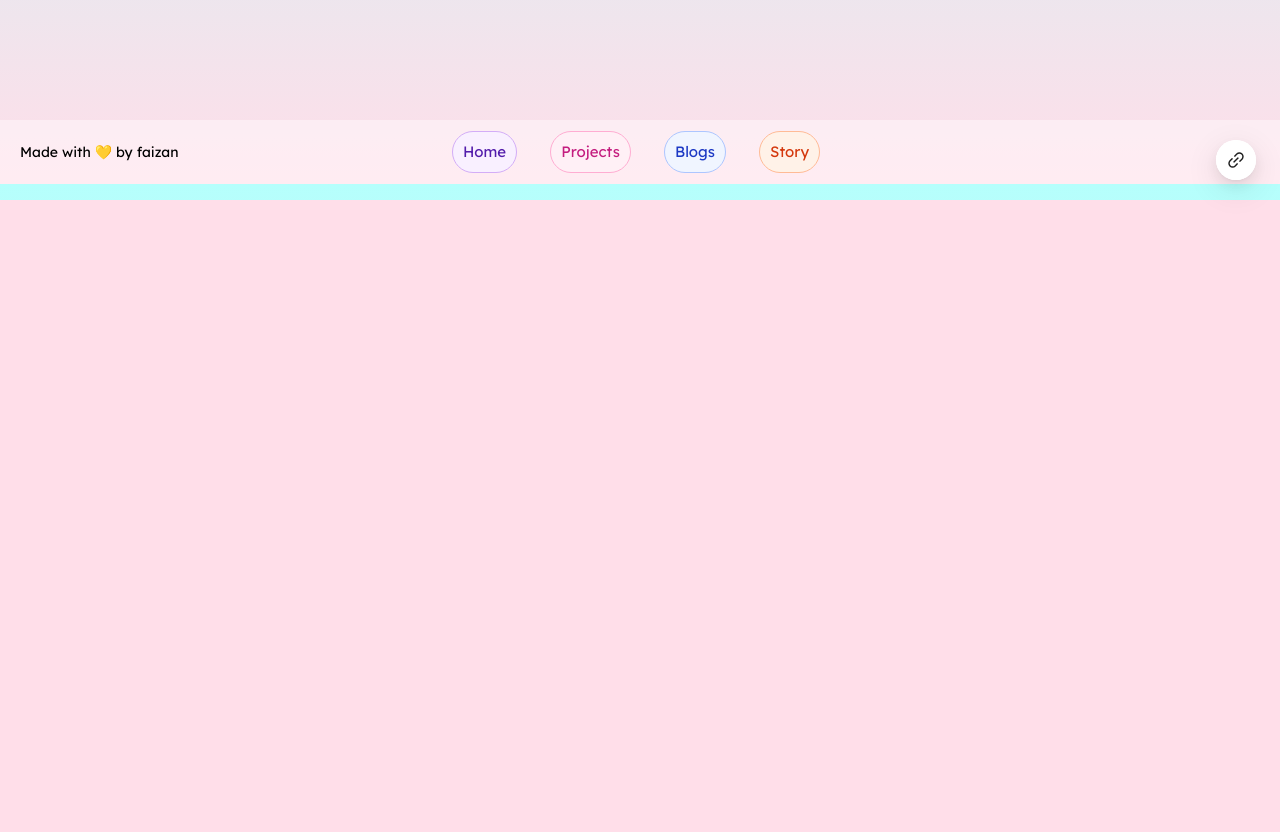
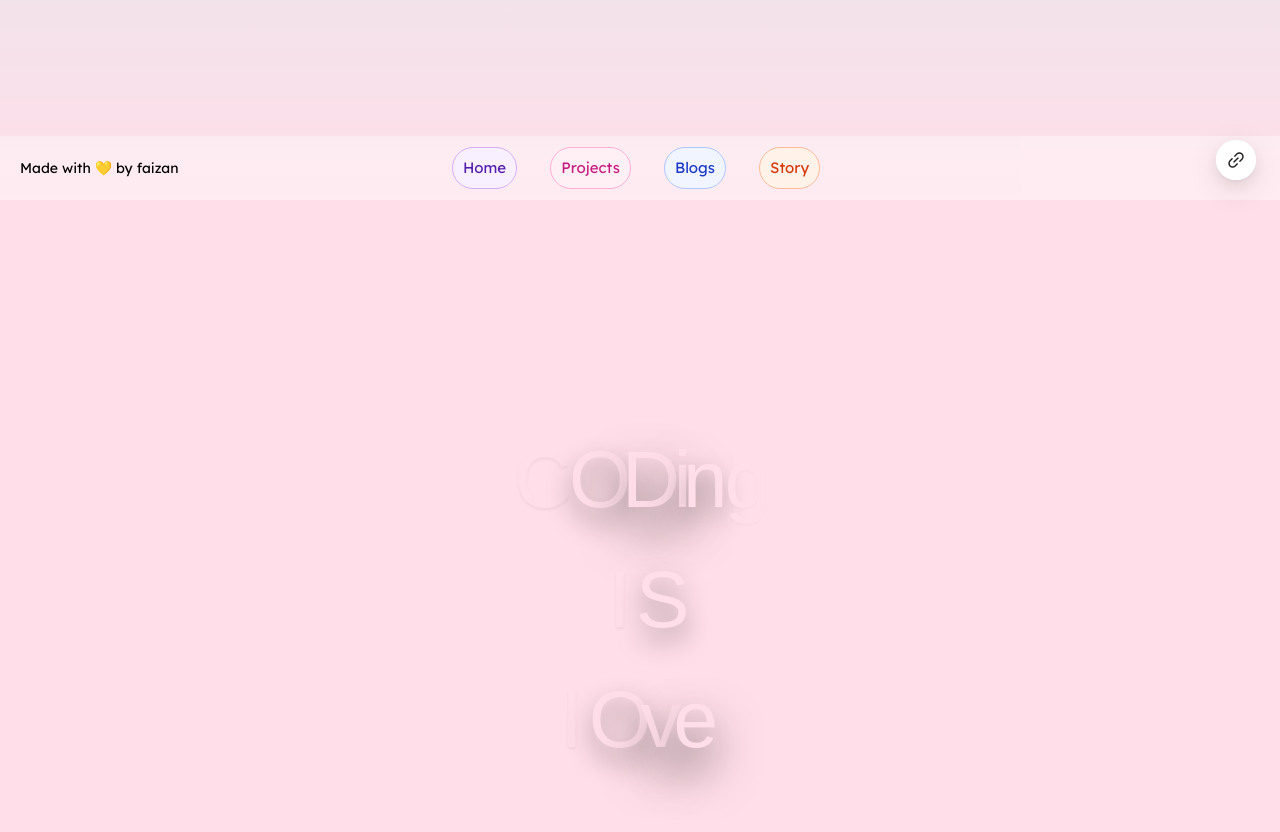
Before and after one commit to Faizanahmedsy/react-portfolio-01, a React (Vite) app: page / in a window 1280 px wide. Shown: the part 600-1432 px from the top of the page. Before the commit the page ends 800 px from the top, so only its background shows below. Built offline with nearby package versions, Linux system fonts and the light colour scheme.

Commit message:
batman: 2nd pg animated txt,fix: navbar

```diff
--- a/src/App.css
+++ b/src/App.css
@@ -4,7 +4,7 @@
 
 /* <a href="https://www.freepik.com/free-photo/vivid-blurred-colorful-background_16618863.htm#query=gradient%20background&position=0&from_view=keyword&track=ais">Image by user3802032</a> on Freepik */
 
-body {
+/* body { */
   /* background: rgb(159, 236, 254);
   background: linear-gradient(
     90deg,
@@ -15,6 +15,6 @@ body {
   /* background-image: url(assets/vivid-blurred-colorful-background.jpg);
   background-size: cover; */
 
-  background-color: #ffdee9;
-  background-image: linear-gradient(0deg, #ffdee9 0%, #b5fffc 100%);
-}
+  /* background-color: #ffdee9;
+  background-image: linear-gradient(0deg, #ffdee9 0%, #b5fffc 100%); */
+/* } */
--- a/src/App.jsx
+++ b/src/App.jsx
@@ -1,7 +1,7 @@
 import "./App.css";
 import About from "./components/About";
-import MyProjects from "./components/MyProjects";
-import Layout from "./Layout";
+import MyProjects from "./components/Projects/MyProjects";
+import Layout from "./components/HomePage/Layout";
 import NoPage from "./components/NoPage";
 import { Routes, Route } from "react-router-dom";
 import NavBar from "./components/NavBar";
--- a/src/components/Blogs/Blog.jsx
+++ b/src/components/Blogs/Blog.jsx
@@ -2,8 +2,10 @@ import React from 'react'
 
 const Blog = () => {
   return (
-    <div>Blog</div>
-  )
+    <>
+      <div style={{height: "90vh"}}>Blog</div>
+    </>
+  );
 }
 
 export default Blog
--- a/src/components/Hero/Hero.css
+++ b/src/components/HomePage/Hero/Hero.css
@@ -3,6 +3,11 @@
 /* #title{
     font-family: 'Lexend', sans-serif;
 } */
+
+.first-section {
+  background-color: #ffdee9;
+  background-image: linear-gradient(0deg, #ffdee9 0%, #cdf0ef 100%);
+}
 
 #title {
   font-family: "Lexend", sans-serif;
@@ -78,17 +83,17 @@ p {
 
 ._first div {
   background-color: #00fff7;
-  border-radius: 100px;
+  border-radius: 10px;
 }
 
 ._second div {
   background-color: #ddff04d5;
-  border-radius: 100px;
+  border-radius: 10px;
 }
 
 ._third div {
   background-color: #ffdadf;
-  border-radius: 100px;
+  border-radius: 10px;
 }
 
 @keyframes text-animation {
@@ -109,11 +114,11 @@ p {
   }
 
   40% {
-    margin-top: -8.70rem;
+    margin-top: -8.7rem;
   }
 
   60% {
-    margin-top: -8.70rem;
+    margin-top: -8.7rem;
   }
 
   70% {
@@ -132,3 +137,65 @@ p {
     margin-top: 0;
   }
 }
+
+.second-section {
+  font-family: "Archivo Black", sans-serif;
+  background: #ffdee9;
+
+  /* background-image: linear-gradient(0deg, #ffdee9 0%, #b5fffc 100%); */
+  background-image: linear-gradient(0deg, #ffdee9 0%, #ffdee9 100%);
+
+  display: flex;
+  flex-direction: column;
+  height: 100vh;
+  justify-content: center;
+  align-items: center;
+}
+
+.words {
+  color: #ffdee9;
+  font-size: 0;
+  line-height: 1.5;
+}
+
+.words span {
+  font-size: 5rem;
+  display: inline-block;
+  animation: move 3s ease-in-out infinite;
+}
+
+@keyframes move {
+  0% {
+    transform: translate(-30%, 0);
+  }
+  50% {
+    text-shadow: 0 25px 50px rgba(0, 0, 0, 0.75);
+  }
+  100% {
+    transform: translate(30%, 0);
+  }
+}
+
+.words span:nth-child(2) {
+  animation-delay: 0.5s;
+}
+
+.words span:nth-child(3) {
+  animation-delay: 1s;
+}
+
+.words span:nth-child(4) {
+  animation-delay: 1.5s;
+}
+
+.words span:nth-child(5) {
+  animation-delay: 2s;
+}
+
+.words span:nth-child(6) {
+  animation-delay: 2.5s;
+}
+
+.words span:nth-child(7) {
+  animation-delay: 3s;
+}
--- a/src/components/Hero/Hero.jsx
+++ b/src/components/HomePage/Hero/Hero.jsx
@@ -1,5 +1,6 @@
 import React from "react";
 import "./Hero.css";
+import { Card } from "antd";
 
 const Hero = () => {
   return (
@@ -8,8 +9,9 @@ const Hero = () => {
         style={{
           display: "grid",
           placeItems: "center",
-          height: "90vh",
+          height: "100vh",
         }}
+        className="first-section"
       >
         <div>
           <div className="waviy">
@@ -49,6 +51,30 @@ const Hero = () => {
           </main>
         </div>
       </section>
+
+      <section className="second-section">
+        <div className="words word-1">
+          <span>C</span>
+          <span>O</span>
+          <span>D</span>
+          <span>i</span>
+          <span>n</span>
+          <span>g</span>
+          {/* <span>N</span> */}
+        </div>
+
+        <div className="words word-2">
+          <span>I</span>
+          <span>S</span>
+        </div>
+
+        <div className="words word-3">
+          <span>l</span>
+          <span>O</span>
+          <span>v</span>
+          <span>e</span>
+        </div>
+      </section>
     </>
   );
 };
--- a/src/Layout.jsx
+++ b/src/components/HomePage/Layout.jsx
@@ -1,6 +1,6 @@
 import React from "react";
-import NavBar from "./components/NavBar";
-import Hero from "./components/Hero/Hero";
+import Hero from "./Hero/Hero";
+import About from "../About";
 
 const Layout = () => {
   return (
--- a/src/components/MyProjects.jsx
+++ /dev/null
@@ -1,9 +0,0 @@
-import React from 'react'
-
-const MyProjects = () => {
-  return (
-    <div>MyProjects</div>
-  )
-}
-
-export default MyProjects
--- a/src/components/NavBar.jsx
+++ b/src/components/NavBar.jsx
@@ -1,4 +1,4 @@
-import { Col, FloatButton, Row, Tag } from "antd";
+import { Button, Col, FloatButton, Row, Tag } from "antd";
 import {
   GithubOutlined,
   LinkOutlined,
@@ -21,6 +21,10 @@ const NavBar = () => {
           // color: "white",
           display: "flex",
           alignItems: "center",
+          position: "fixed",
+          zIndex: "1",
+          overflow: "hidden",
+          bottom: "0",
         }}
       >
         <Col
@@ -46,6 +50,8 @@ const NavBar = () => {
               borderRadius: "50px",
               padding: "10px",
               fontSize: "15px",
+              cursor: "pointer",
+              userSelect: "none",
             }}
             onClick={() => nav("/")}
           >
@@ -57,6 +63,8 @@ const NavBar = () => {
               borderRadius: "50px",
               padding: "10px",
               fontSize: "15px",
+              cursor: "pointer",
+              userSelect: "none",
             }}
             onClick={() => {
               nav("/myprojects");
@@ -64,23 +72,29 @@ const NavBar = () => {
           >
             Projects
           </Tag>
+
           <Tag
             color="geekblue"
             style={{
               borderRadius: "50px",
               padding: "10px",
               fontSize: "15px",
+              cursor: "pointer",
+              userSelect: "none",
             }}
             onClick={() => nav("/blog")}
           >
             Blogs
           </Tag>
+
           <Tag
             color="volcano"
             style={{
               borderRadius: "50px",
               padding: "10px",
               fontSize: "15px",
+              cursor: "pointer",
+              userSelect: "none",
             }}
           >
             Story
--- /dev/null
+++ b/src/components/Projects/MyProjects.jsx
@@ -0,0 +1,15 @@
+import React from "react";
+
+const MyProjects = () => {
+  return (
+    <div
+      style={{
+        height: "90vh",
+      }}
+    >
+      MyProjects
+    </div>
+  );
+};
+
+export default MyProjects;
```
Also changed, not shown: src/components/HomePage/About/About.jsx (added).
